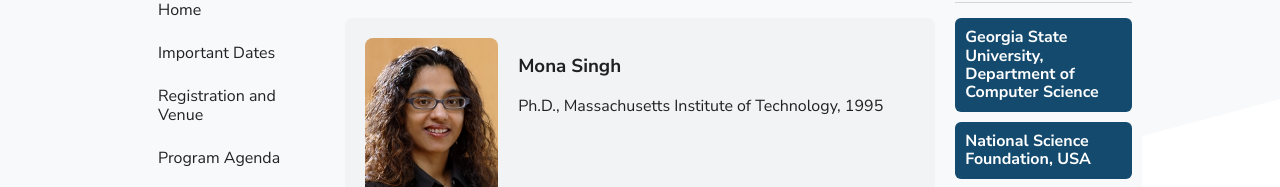
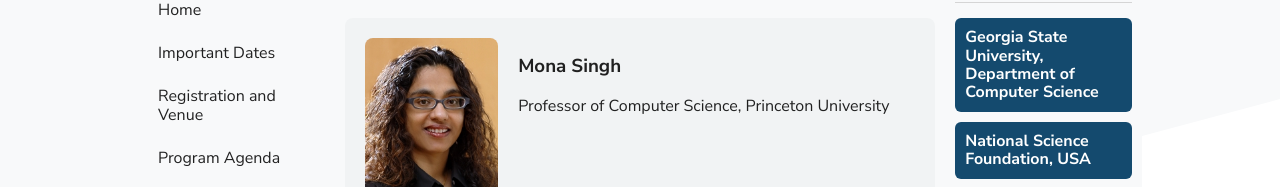
Before and after one commit to Mangul-Lab-USC/_ISBRA22, a Next.js app: page /keynotes in a window 1280 px wide. Shown: the part 428-615 px from the top of the page. Built offline with nearby package versions, Linux system fonts and the light colour scheme.

Commit message:
update mona singh

```diff
--- a/pages/keynotes.js
+++ b/pages/keynotes.js
@@ -6,7 +6,7 @@ const speakers = [
   {
     name: "Mona Singh",
     img: mona.src,
-    title: "Ph.D., Massachusetts Institute of Technology, 1995",
+    title: "Professor of Computer Science, Princeton University",
     description:
       "Mona Singh is a professor of computer science and the Lewis Sigler Institute for Integrative Genomics. She has been on the faculty at Princeton University since 1999.   She received her A.B. and S.M degrees from Harvard University, and her Ph.D.  from MIT, all three in computer science.  She works broadly in computational molecular biology, as well as its interface with machine learning and algorithms.  Much of her work is on developing algorithms to decode genomes at the level of proteins and she is especially interested in developing data-driven methods for predicting and characterizing protein sequences, functions, interactions and networks, both in healthy and disease contexts.",
   },
```
